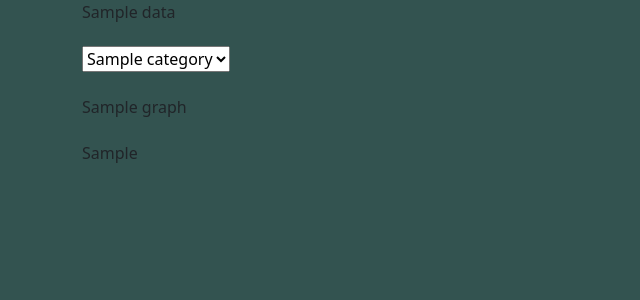
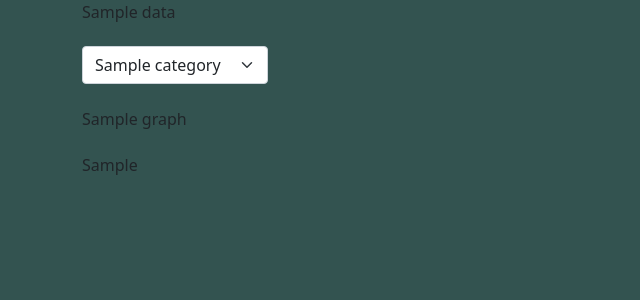
Before and after one commit to daralion/dobleG, a Django app: template GoB/dashboard/templates/dashboard/selection.html in a window 1280 px wide. Shown: the part 56-356 px from the top of the page, without its empty margins (0-640 px from the left). Run offline with Django 4.2, Linux system fonts and the light colour scheme; the template is opened without the code that fills it: most values are stand-ins (such as "Sample title", 1, 10 or a date in 2020); some libraries are stand-ins or nearby versions.

Commit message:
fix selection

```diff
--- a/GoB/dashboard/templates/dashboard/selection.html
+++ b/GoB/dashboard/templates/dashboard/selection.html
@@ -4,10 +4,10 @@
         {{data}}
     {% endif %}
     {% if categories %}
-        <div style="padding-top: 2%;">
+        <div class="col-md-2" style="padding-top: 2%;">
             <form name="categories_form" id="categories_form" method="post" action="">
                 {% csrf_token %}
-                <select id="categories" name="categories"  onChange="this.form.submit();">
+                <select class="form-select"  id="categories" name="categories"  onChange="this.form.submit();">
                     {% for category in categories %}
                         <option value={{forloop.counter}} {% if selected_category == category %} selected {% endif %} >
                             {{category}}
```
